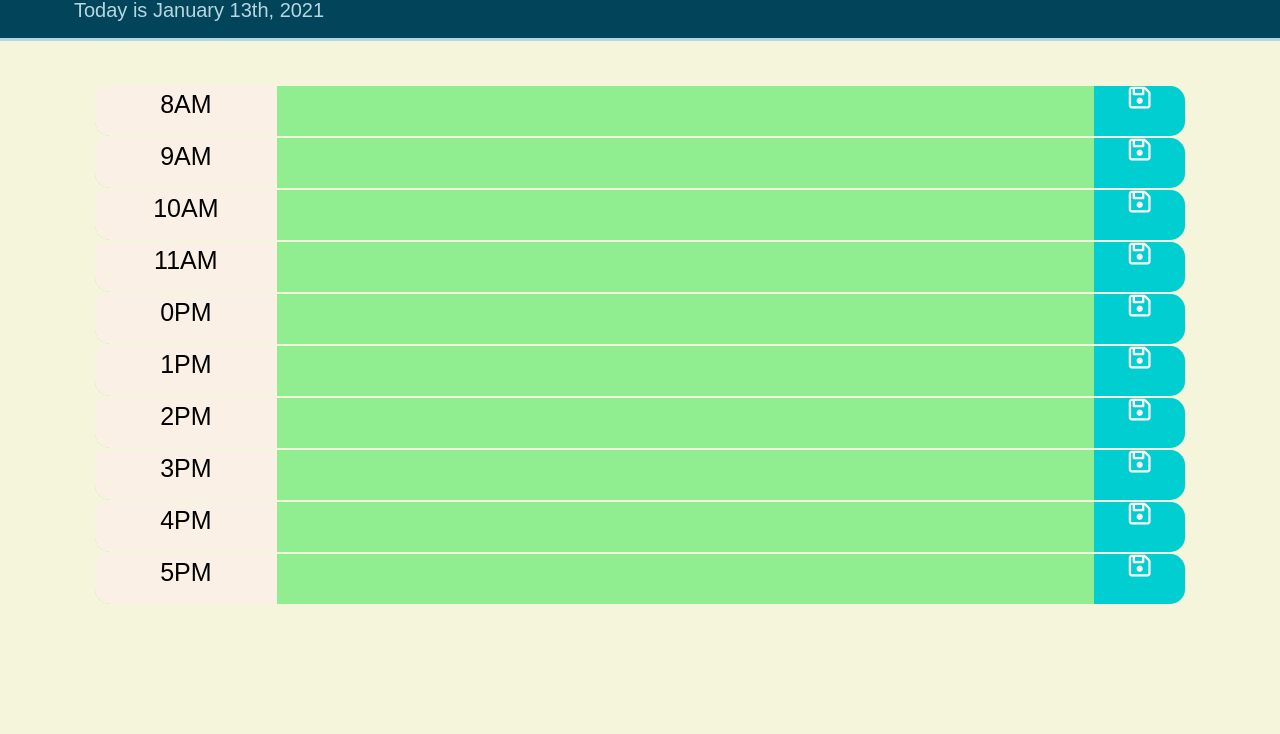
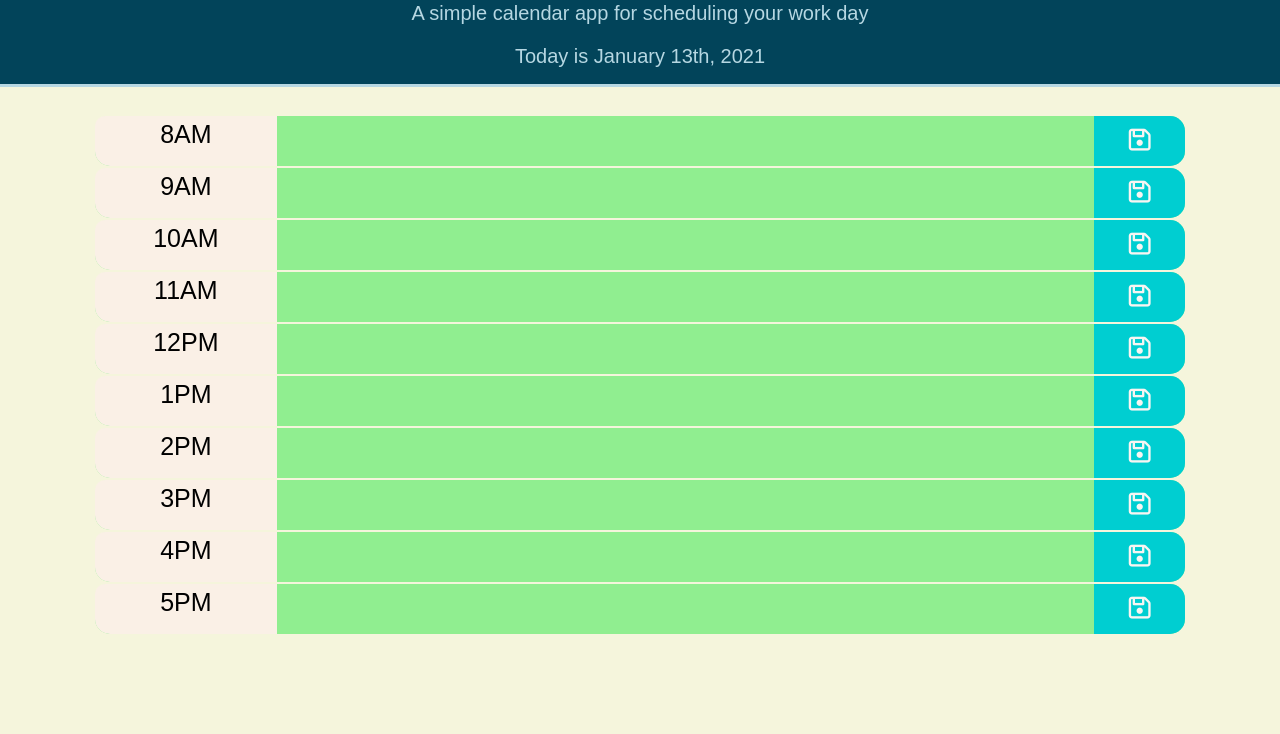
Before and after one commit to mesgt/Day_Planner, a plain HTML site: page index.html in a window 1280 px wide. Shown: the part 66-800 px from the top of the page. Drawn offline with nearby package versions, Linux system fonts and the light colour scheme.

Commit message:
Added ReadMe file, debugged time display, modified some styling.

```diff
--- a/assets/css/style.css
+++ b/assets/css/style.css
@@ -2,7 +2,8 @@ body {
     background-color: beige;
     font-family: Arial, Helvetica, sans-serif;
     font-size: 20px;
-    padding-top: 90px;
+    padding-top: 120px;
+    width: 100%;
 }
 
 input {
@@ -16,6 +17,10 @@ input {
     border-bottom: solid;
     width: 100%;
     text-align: center; /*text is not centered*/
+    /* justify-content: center; */
+}
+.header-text{
+    margin: 0 auto;
 }
 
 #navbar-title {
@@ -57,6 +62,10 @@ input {
     font-size: 25px;
 }
 
+.h-center {
+    padding: 12px 0;
+}
+
 .dailyPlan {
     color: black;
     font-size: 20px;
@@ -74,15 +83,8 @@ input {
     text-align: center;
 }
 
-@keyframes shadow-pulse{
-    0% {
-        box-shadow: 0 0 0 0px rgba(0, 0, 0, 0.2);
-    }
-    100% {
-        box-shadow: 0 0 0 35px rgba(0, 0, 0, 0);
-    }
+img {
+    width: 250px;
+    height: 250px;
+    margin: 10px 20px 0px 5px;
 }
-
-.shadowPulse {
-    animation: shadow-pulse 1s infinite;
-}
--- a/assets/js/script.js
+++ b/assets/js/script.js
@@ -39,8 +39,12 @@ $(document).ready(function () {
         // format hours for display
         var displayHour = 0;
         var ampm = "";
-        if (hour >= 12) {
-            displayHour = hour - 12; //12pm is not being displayed
+        if (hour > 12) {
+            displayHour = hour - 12;
+            ampm = "PM";
+        }
+        else if (hour === 12) {
+            displayHour = hour;
             ampm = "PM";
         }
         else {
@@ -75,7 +79,7 @@ $(document).ready(function () {
         var saveButton = $("<i>");
         saveButton.attr("id", `saveid-${index}`);
         saveButton.attr("save-id", index);
-        saveButton.attr("class", "far fa-save saveIcon");
+        saveButton.attr("class", "far fa-save saveIcon h-center");
 
         rowDiv.append(saveDiv);
         saveDiv.append(saveButton);
--- a/index.html
+++ b/index.html
@@ -14,6 +14,7 @@
     <nav class="navbar fixed-top">
         <div class="header-text">
             <h1 id="navbar-title">Work Day Scheduler</h1>
+            <p class="lead">A simple calendar app for scheduling your work day</p>
             <h2 id="navbar-subtitle"></h2>
         </div>
     </nav>
```
Also changed, not shown: assets/images/scheduler_after_hrs.jpg (added), assets/images/scheduler_business_hrs.jpg (added), 1 other file.
